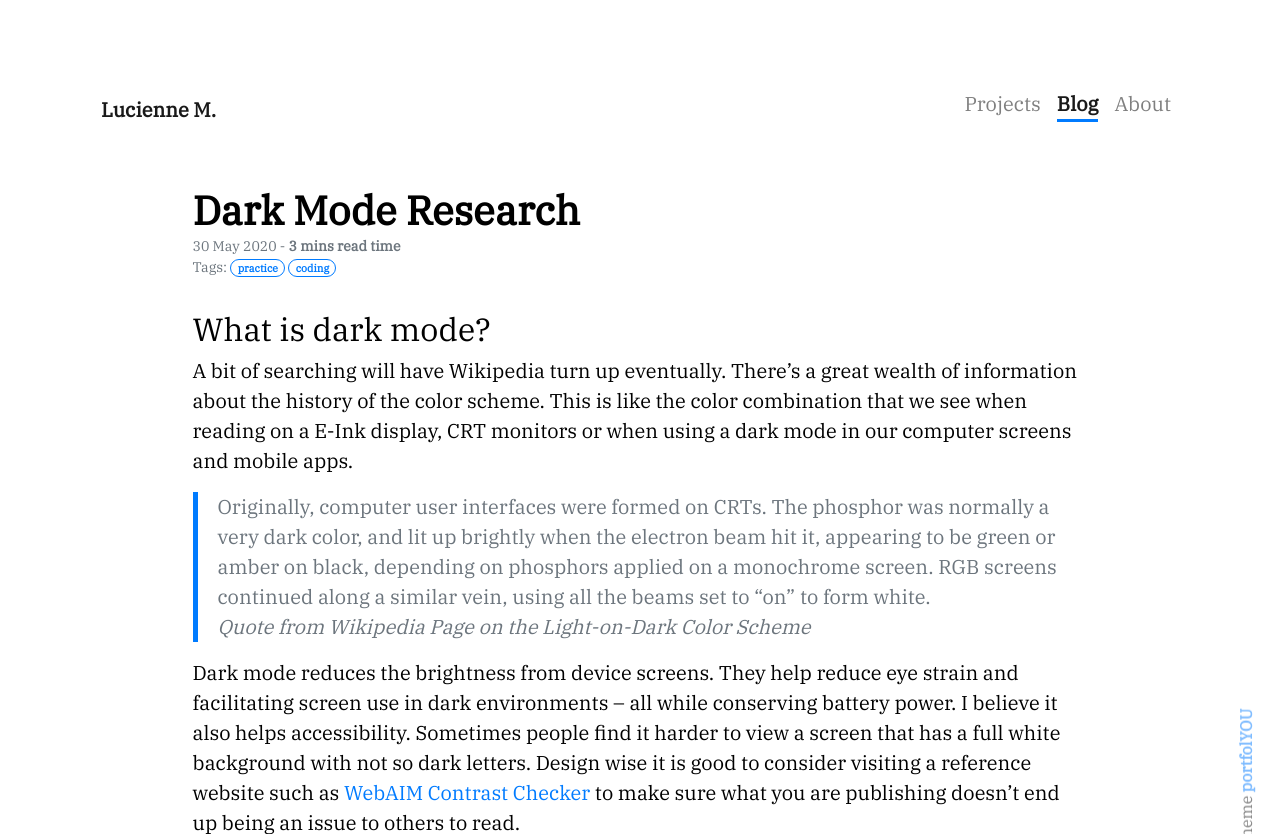
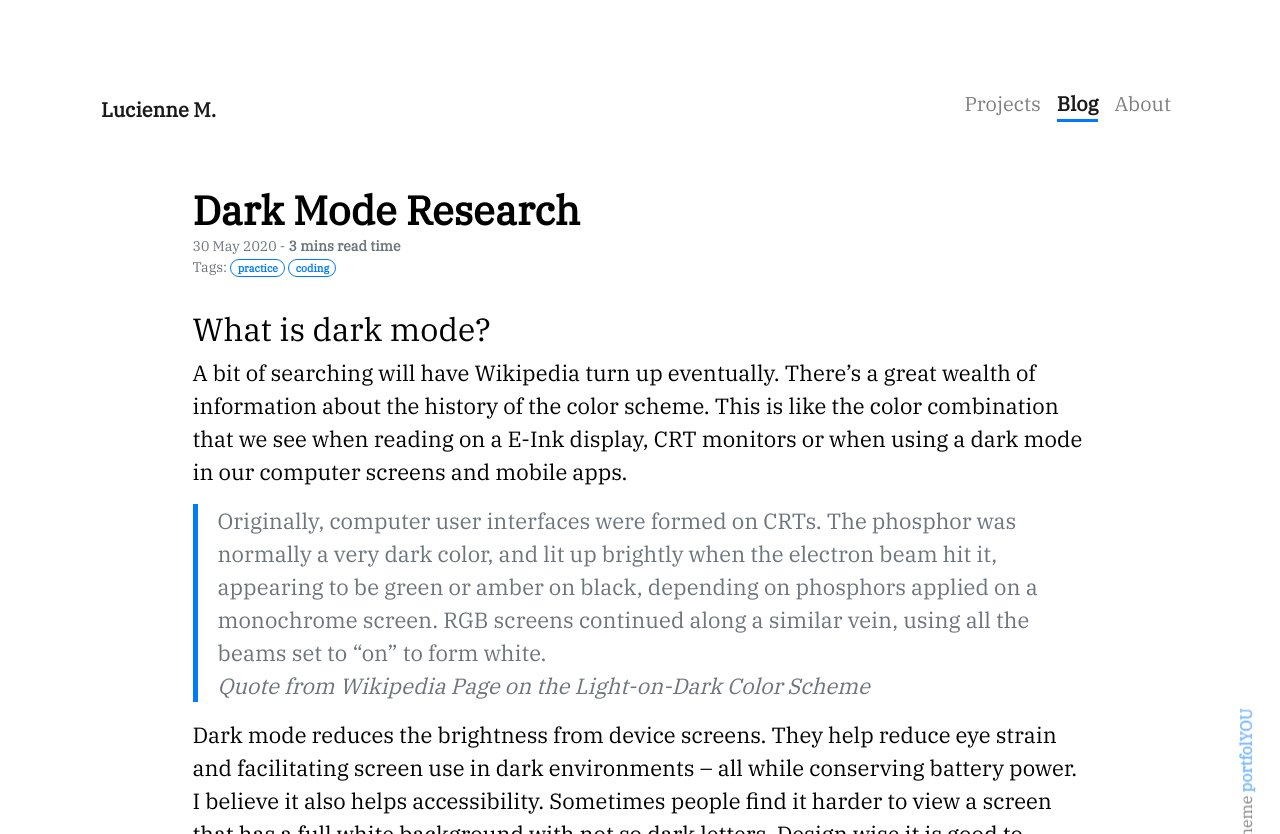
Before and after one commit to lmldvd/lmldvd.github.io, a Jekyll site: the page built from _posts/2020-05-30-dark-mode-research.md, in a window 1280 px wide. Shown: the top 834 px of the page. Built offline with Jekyll 4.4.1, drawn with Linux system fonts in a browser that asks for light colours; nearby versions of some CDN libraries; emoji names are drawn with the system emoji font; some web fonts are replaced; our own code applies the rules of GitHub Pages for plain Markdown files; grey boxes are pictures that could not be loaded.

Commit message:
Update _blog.scss

```diff
--- a/_sass/_blog.scss
+++ b/_sass/_blog.scss
@@ -24,6 +24,10 @@
   .tag:hover {
     background-color: $primary;
     color: white !important;
+  }
+
+  p {
+    font-size: 22px;
   }
 
   footer {
@@ -91,7 +95,7 @@
     background: $light;
     border: 1px solid #ddd;
     color: $dark;
-    font-family: monospace;
+    font-family: 'IBM Plex Mono', monospace;
     font-size: 14px;
     line-height: 20px;
     margin-bottom: 1.6em;
```
